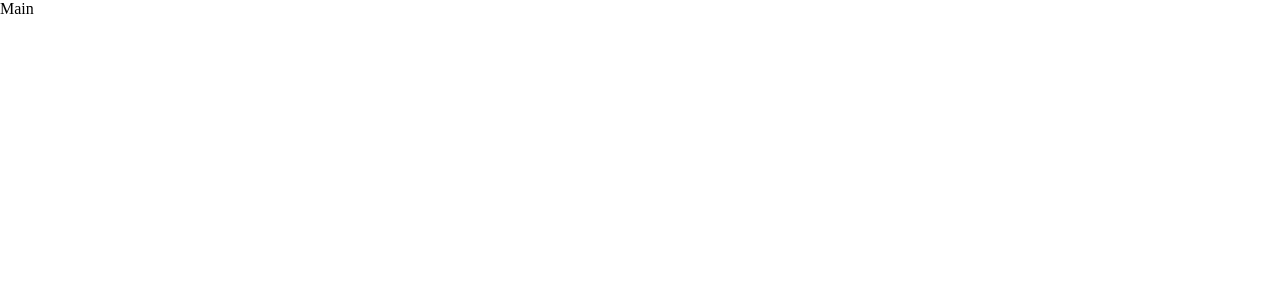
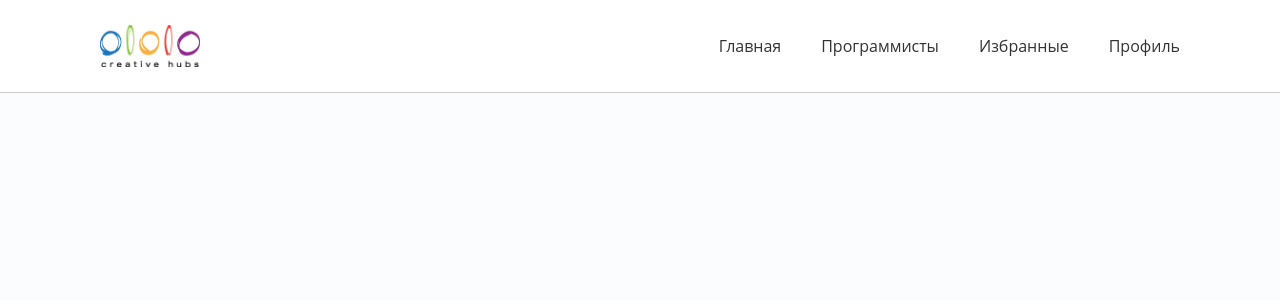
Before and after one commit to ayima-k/Hackathon, a React (Create React App) app: page / in a window 1280 px wide. Shown: the top 300 px of the page. Built offline with nearby package versions, Linux system fonts and the light colour scheme.

Commit message:
Erlan: Закончил Header и адаптировал

```diff
--- a/package.json
+++ b/package.json
@@ -6,8 +6,10 @@
     "@testing-library/jest-dom": "^5.16.4",
     "@testing-library/react": "^13.3.0",
     "@testing-library/user-event": "^13.5.0",
+    "node-sass": "^7.0.1",
     "react": "^18.2.0",
     "react-dom": "^18.2.0",
+    "react-icons": "^4.4.0",
     "react-router-dom": "^6.3.0",
     "react-scripts": "5.0.1",
     "sass": "^1.53.0",
--- /dev/null
+++ b/src/components/Header/Header.jsx
@@ -0,0 +1,35 @@
+import React from 'react'
+import cls from './Header.module.scss'
+import logo from '../../assets/img/logo.png'
+import { list } from './List';
+import { Link } from 'react-router-dom';
+import { VscListSelection } from 'react-icons/vsc'
+
+const Header = () => {
+
+  return (
+    <React.Fragment>
+      <nav className={cls.nav}>
+        <div className={cls.logo}>
+          <img src={logo} alt="" />
+        </div>
+        <div className={cls.list}>
+          {
+            list.map(({ id, title, route }) => (
+              <ul className={cls.list} key={id}>
+                <li key={id}>
+                  <Link to={route}>{title}</Link>
+                </li>
+              </ul>
+            ))
+          }
+        </div>
+        <div className={cls.burger_menu}>
+          <p><VscListSelection /></p>
+        </div>
+      </nav>
+    </React.Fragment >
+  )
+}
+
+export default Header
--- /dev/null
+++ b/src/components/Header/Header.module.scss
@@ -0,0 +1,63 @@
+.nav {
+  @media (min-width:320px) {
+    border-bottom: 1px solid #ccc;
+    background-color: white;
+    padding: 0.25rem 1rem;
+    display: flex;
+    align-items: center;
+    justify-content: space-between;
+  }
+
+  @media (min-width:768px) {
+    padding: 0.25rem 2rem;
+  }
+
+  @media (min-width:1200px) {
+    padding: 1rem 100px;
+  }
+
+  .logo {
+    @media (min-width:320px) {
+      width: 100px;
+      height: 60px;
+    }
+
+    img {
+      width: 100%;
+      height: 100%;
+      object-fit: contain;
+    }
+  }
+
+  .list {
+    @media (min-width:320px) {
+      display: none;
+      list-style: none;
+    }
+
+    @media (min-width:1024px) {
+      display: block;
+      display: flex;
+      gap: 40px;
+
+      li {
+        a {
+          text-decoration: none;
+          color: #333;
+        }
+      }
+    }
+  }
+
+  .burger_menu {
+    @media (min-width:1024px) {
+      display: none;
+    }
+
+    p {
+      display: flex;
+      align-items: center;
+      font-size: 1.75rem;
+    }
+  }
+}
--- /dev/null
+++ b/src/components/Header/List/index.js
@@ -0,0 +1,22 @@
+export const list = [
+  {
+    id: 1,
+    title: 'Главная',
+    route: '/',
+  },
+  {
+    id: 2,
+    title: 'Программисты',
+    route: '/developers',
+  },
+  {
+    id: 3,
+    title: 'Избранные',
+    route: '/favorites',
+  },
+  {
+    id: 4,
+    title: 'Профиль',
+    route: '/profile',
+  },
+]
--- a/src/index.css
+++ b/src/index.css
@@ -1,5 +1,13 @@
-*{
+* {
   margin: 0;
   padding: 0;
   box-sizing: border-box;
 }
+
+body {
+  background-color: #FAFCFE;
+  font-family: 'Open Sans', sans-serif;
+
+}
+
+@import url('https://fonts.googleapis.com/css2?family=Open+Sans:wght@300;400;500;600;700;800&display=swap')
--- a/src/pages/General/pages/Main/index.jsx
+++ b/src/pages/General/pages/Main/index.jsx
@@ -1,10 +1,11 @@
 import React from 'react';
+import Header from '../../../../components/Header/Header';
 
 function Main() {
   return (
-    <div>
-      Main
-    </div>
+    <React.Fragment>
+      <Header />
+    </React.Fragment>
   );
 }
 
```
Also changed, not shown: 1 other file (tests, documents, lock files or other folders).
